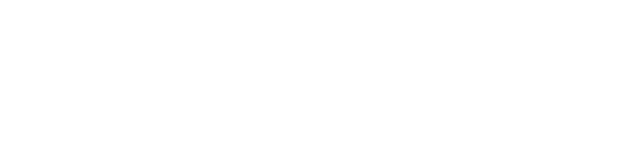
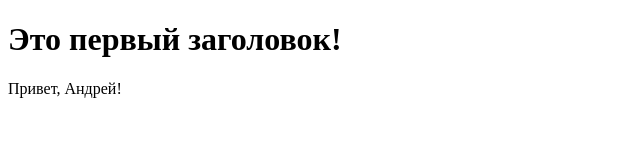
Before and after one commit to sonneque/barbershop, a plain HTML site: page index.html in a window 1280 px wide. Shown: the whole page, without its empty margins (0-640 px from the left). Drawn offline with Linux system fonts and the light colour scheme.

```diff
--- a/index.html
+++ b/index.html
@@ -5,6 +5,11 @@
         <title>"Барбершоп" - магазин инструментов для ухода за усиками</title>
     </head>
     <body>
-
+        <h1>Это первый заголовок!</h1>
+        <section>
+            <p>
+                Привет, Андрей!
+            </p>
+        </section>
     </body>
 </html>
```
Also changed, not shown: css/style.css (added), css/style.css.txt (deleted).
